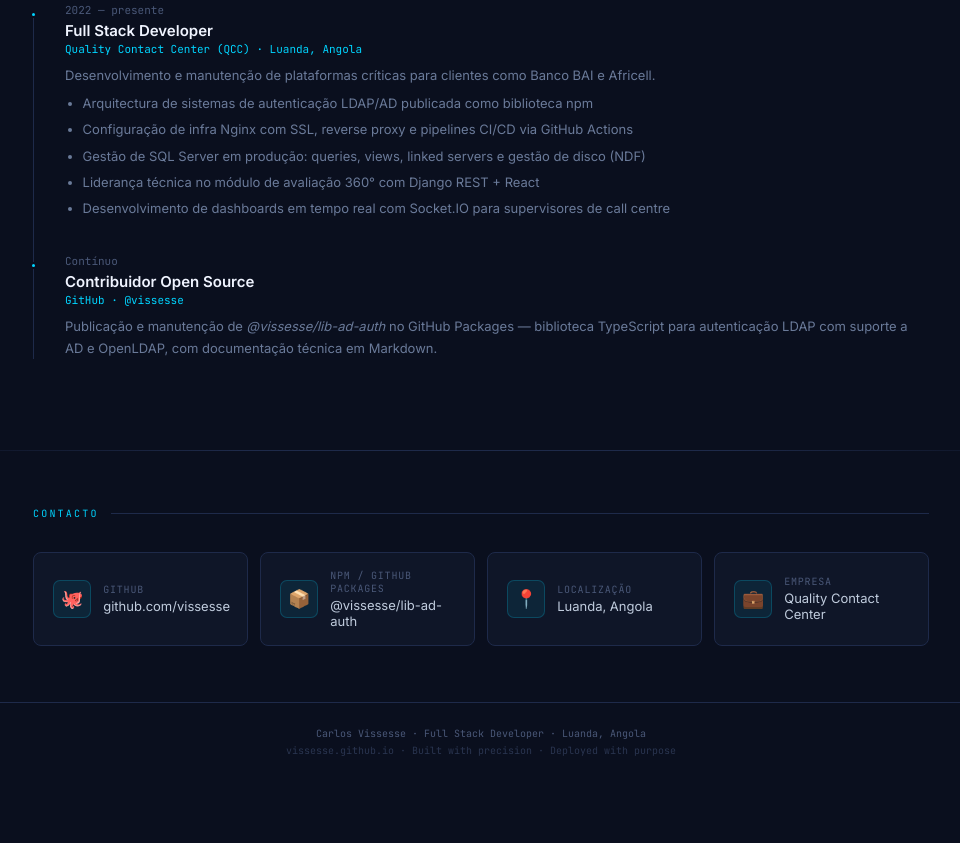
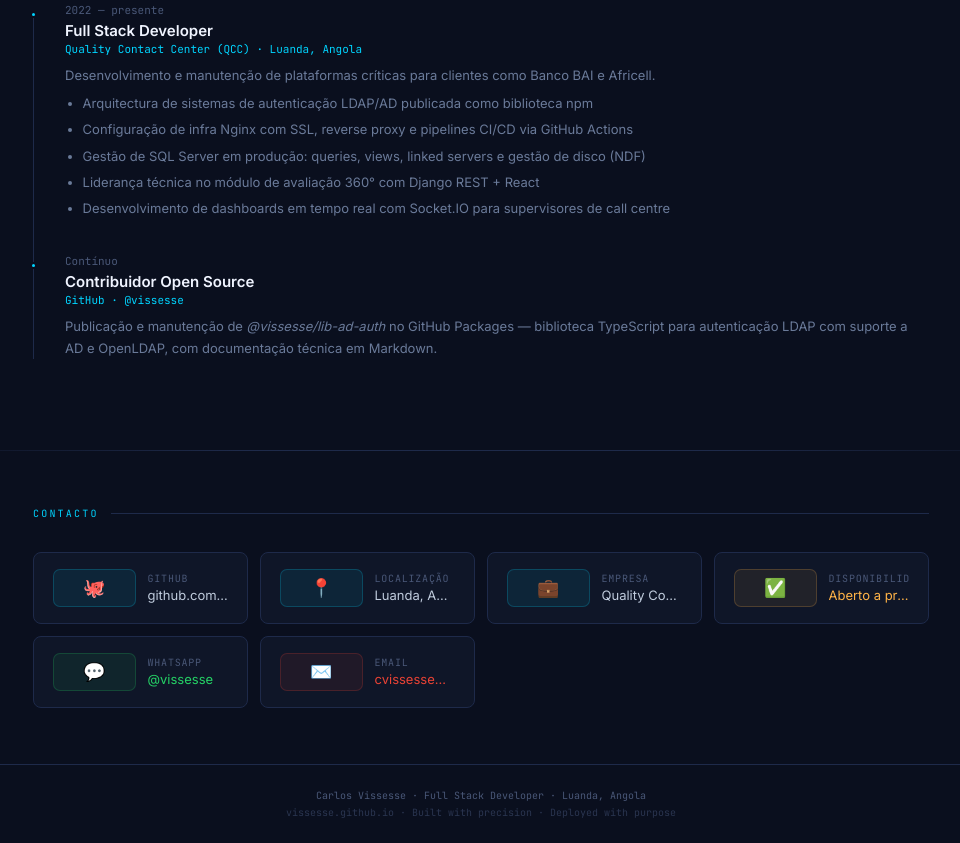
Before and after one commit to vissesse/vissesse.github.io, a plain HTML site: page index.html in a window 1280 px wide. Shown: the part 1839-2682 px from the top of the page, without its empty margins (159-1119 px from the left). Before the commit the page ends 2620 px from the top, so only its background shows below. Drawn offline with Linux system fonts and the light colour scheme.

Commit message:
Update index.html

```diff
--- a/index.html
+++ b/index.html
@@ -224,7 +224,9 @@
     font-size: 18px;
   }
   .contact-lbl { font-family: 'JetBrains Mono', monospace; font-size: 10px; color: var(--text-4); margin-bottom: 2px; text-transform: uppercase; letter-spacing: .08em; }
-  .contact-val { font-size: 13px; color: var(--text-2); }
+  .contact-val { font-size: 13px; color: var(--text-2); overflow: hidden; text-overflow: ellipsis; white-space: nowrap; }
+  .contact-card > div { min-width: 0; flex: 1; overflow: hidden; }
+  .contact-card { overflow: hidden; }
 
   /* ── FOOTER ── */
   .footer {
@@ -491,14 +493,6 @@
       </div>
     </a>
 
-    <a href="https://www.npmjs.com/~vissesse" target="_blank" rel="noopener" class="contact-card">
-      <div class="contact-icon" aria-hidden="true">📦</div>
-      <div>
-        <div class="contact-lbl">npm / GitHub Packages</div>
-        <div class="contact-val">@vissesse/lib-ad-auth</div>
-      </div>
-    </a>
-
     <div class="contact-card">
       <div class="contact-icon" aria-hidden="true">📍</div>
       <div>
@@ -515,6 +509,30 @@
       </div>
     </div>
 
+    <div class="contact-card">
+      <div class="contact-icon" style="background:var(--gold-dim);border-color:rgba(255,179,71,.2)" aria-hidden="true">✅</div>
+      <div>
+        <div class="contact-lbl">Disponibilidade</div>
+        <div class="contact-val" style="color:var(--gold)">Aberto a propostas</div>
+      </div>
+    </div>
+
+    <a href="https://wa.me/s/vissesse" target="_blank" rel="noopener" class="contact-card">
+      <div class="contact-icon" style="background:rgba(37,211,102,0.08);border-color:rgba(37,211,102,0.2)" aria-hidden="true">💬</div>
+      <div>
+        <div class="contact-lbl">WhatsApp</div>
+        <div class="contact-val" style="color:#25D366">@vissesse</div>
+      </div>
+    </a>
+
+    <a href="mailto:cvissesse@gmail.com" class="contact-card">
+      <div class="contact-icon" style="background:rgba(234,67,53,0.08);border-color:rgba(234,67,53,0.2)" aria-hidden="true">✉️</div>
+      <div>
+        <div class="contact-lbl">Email</div>
+        <div class="contact-val" style="color:#EA4335">cvissesse@gmail.com</div>
+      </div>
+    </a>
+
   </div>
 </section>
 
```
